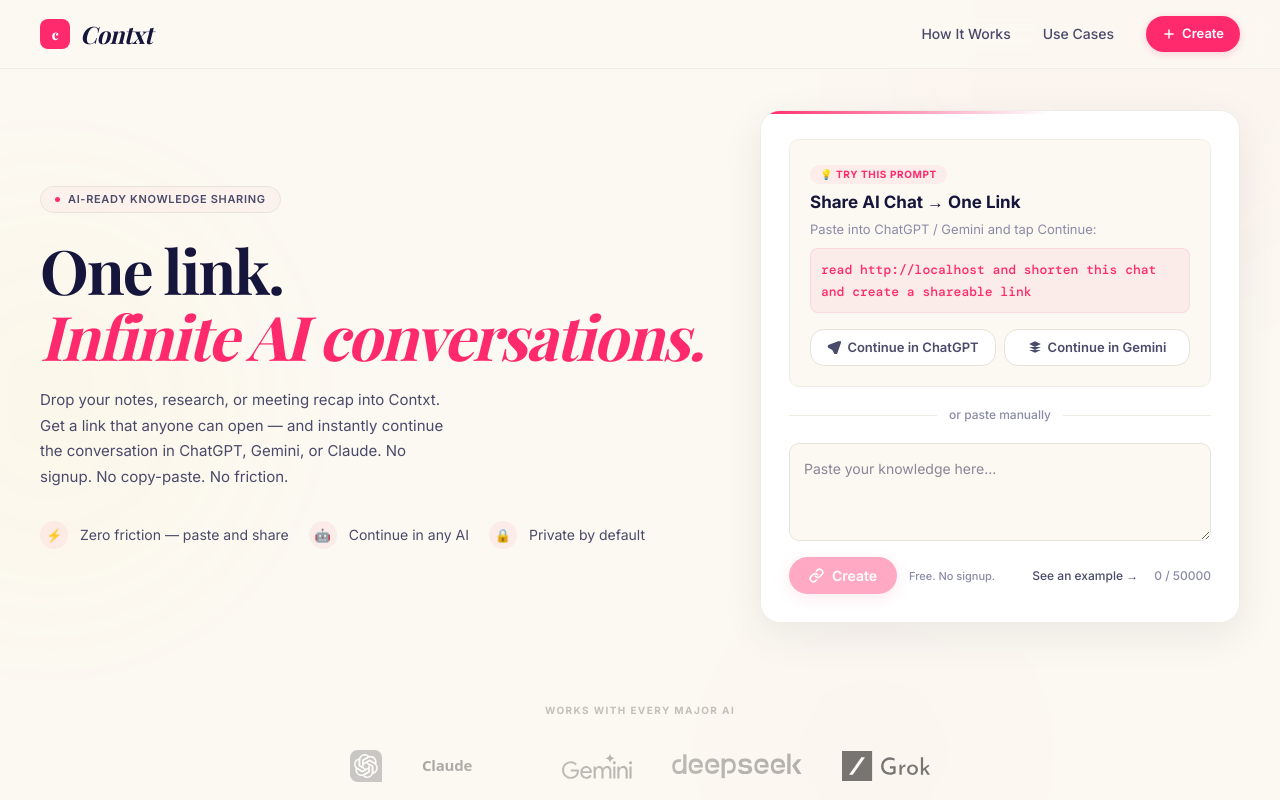
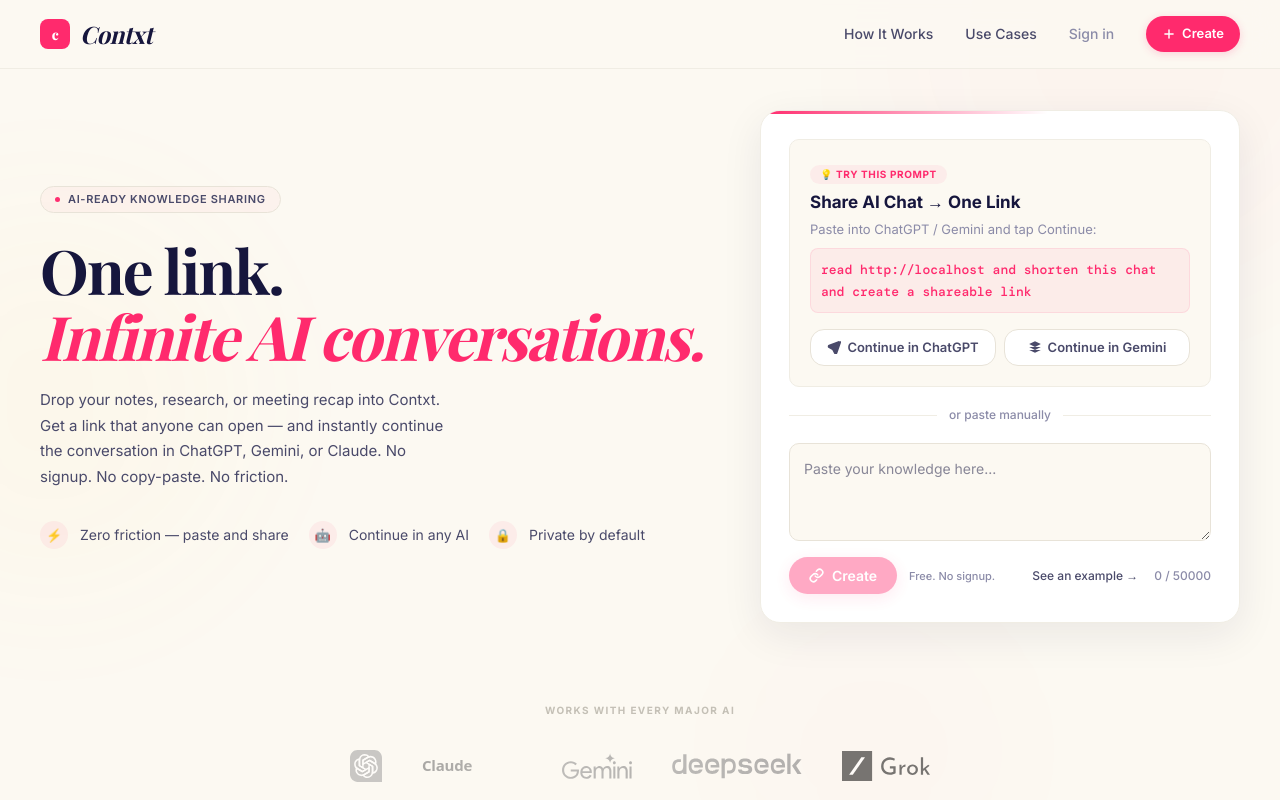
Before and after one commit to krisboblea/contxt.to, a Next.js app: page / in a window 1280 px wide. Shown: the top 800 px of the page. Built offline with nearby package versions, Linux system fonts and the light colour scheme; no server answers; a web font is replaced by a local one.

Commit message:
feat: add Sign in link to landing nav for non-logged-in users

```diff
--- a/src/components/landing/browser.tsx
+++ b/src/components/landing/browser.tsx
@@ -214,6 +214,15 @@
               onClick={(e) => { e.preventDefault(); document.getElementById('use')?.scrollIntoView({ behavior: 'smooth' }) }}>
               Use Cases
             </a>
+            {!loggedIn && (
+              <a href="/api/auth/signin"
+                className="text-sm font-medium no-underline transition-colors"
+                style={{ color: '#8B8BA8' }}
+                onMouseEnter={(e) => { e.currentTarget.style.color = '#FF2A6D' }}
+                onMouseLeave={(e) => { e.currentTarget.style.color = '#8B8BA8' }}>
+                Sign in
+              </a>
+            )}
             {loggedIn ? (
               <a href="/dashboard"
                 className="inline-flex items-center gap-1.5 px-4 py-2 rounded-full text-[13px] font-semibold border-none cursor-pointer transition-all no-underline"
```
